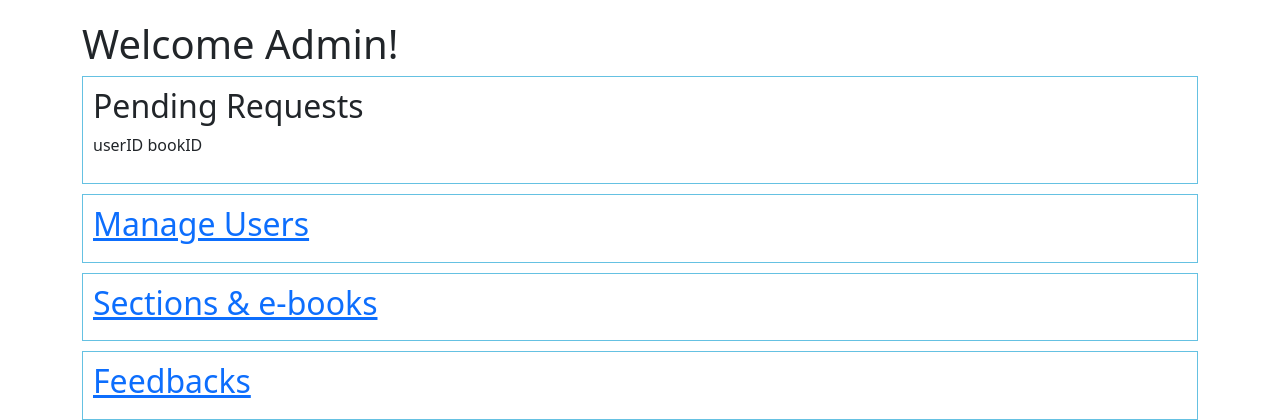
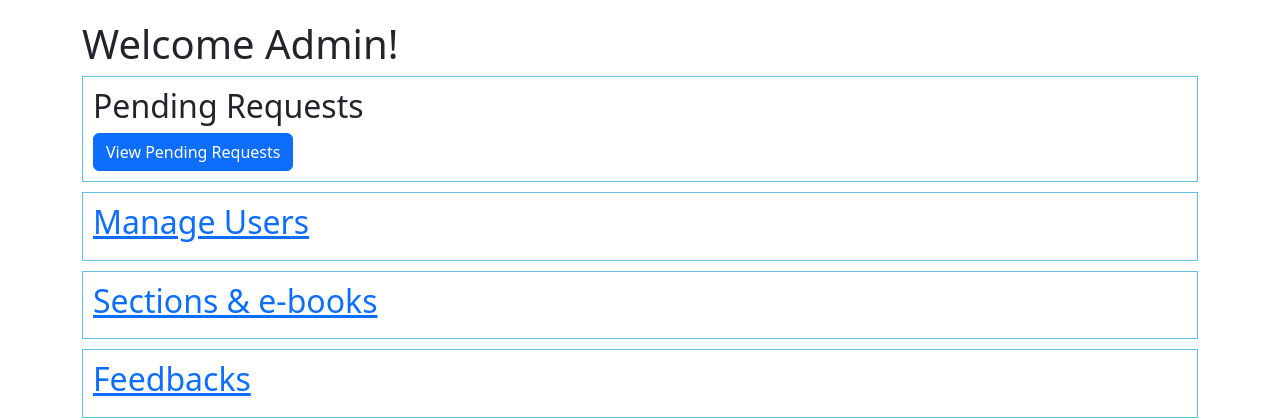
Before and after one commit to deepcosmos1/project, a Flask app: page /admin/1/1/issue in a window 1280 px wide. Shown: the top 420 px of the page. Run offline with Flask 3, Linux system fonts and the light colour scheme; tables that the repository leaves empty hold one stand-in row (values such as "Sample post"); data that the repository does not hold is empty.

Commit message:
refact: request model

```diff
--- a/app.py
+++ b/app.py
@@ -35,6 +35,7 @@
     ID = db.Column(db.Integer, primary_key=True)
     userID = db.Column(db.Integer, db.ForeignKey('User.ID'))
     bookID = db.Column(db.Integer, db.ForeignKey('Book.ID'))
+    status = db.Column(db.String(20))
 
 class Feedback(db.Model):
     __tablename__ = 'Feedback'
@@ -635,7 +636,7 @@
             return jsonify({'message': 'Book already requested by the user'})
 
         # Create a new request entry
-        new_request = Request(userID=user_id, bookID=book_id)
+        new_request = Request(userID=user_id, bookID=book_id, status = 'pending')
         db.session.add(new_request)
         db.session.commit()
 
@@ -646,15 +647,15 @@
 @app.route('/my_books/<uname>')
 def my_books(uname):
     # Fetch books issued to the user from the request table
-    user_id = User.query.filter_by(uname=uname)
+    user_query = User.query.filter_by(uname=uname).first()
+    user_id = user_query.ID
     user_requests = Request.query.filter_by(userID=user_id).all()
 
     if user_id is None:
         # Handle the case where user ID is not found in session, e.g., redirect to login
         return redirect(url_for('login'))  # Redirect to login page if user ID is not in session
 
-    # Fetch books issued to the user from the request table
-    user_requests = Request.query.filter_by(userID=user_id).all()
+    # Fetch books issued to the user from the request tabl
     book_ids = [req.bookID for req in user_requests]
 
     # Fetch book details for the issued books
@@ -673,3 +674,11 @@
     }
 
     return render_template('my_books.html', user_data=user_data)
+
+@app.route('/pending_requests')
+def view_pending_requests():
+    # Fetch pending requests data where status is not 'approved' or 'rejected'
+    pending_requests = Request.query.filter(Request.status.notin_(['approved', 'rejected'])).all()
+
+    # Render the pending requests template with the data
+    return render_template('pending_requests.html', requests=pending_requests)
--- a/templates/admin.html
+++ b/templates/admin.html
@@ -27,11 +27,7 @@
         <h1>Welcome Admin!</h1>
         <div class="box">
             <h2>Pending Requests</h2>
-            <p>userID            bookID</p>
-            {% for request in requests %}
-            <p>{{request.userID}}               {{request.bookID}}</p><a href="/admin/{{request.userID}}/{{request.bookID}}/issue">Issue</a>
-            <br>
-            {% endfor %}
+            <button class="btn btn-primary" onclick="viewPendingRequests()">View Pending Requests</button>
         </div>
         <div class="box">
             <h2><a href="/users" >Manage Users</a></h2>
@@ -51,5 +47,10 @@
         <button><a href="/logout">Log Out</a></button>
     </div>
     <script src="https://cdn.jsdelivr.net/npm/bootstrap@5.3.3/dist/js/bootstrap.bundle.min.js" integrity="sha384-YvpcrYf0tY3lHB60NNkmXc5s9fDVZLESaAA55NDzOxhy9GkcIdslK1eN7N6jIeHz" crossorigin="anonymous"></script>
+    <script>
+        function viewPendingRequests() {
+            window.location.href = "/pending_requests"; // Redirect to the route for pending requests
+        }
+    </script>
 </body>
 </html>
--- a/templates/my_books.html
+++ b/templates/my_books.html
@@ -7,7 +7,7 @@
     <!-- Add any CSS stylesheets or meta tags here -->
 </head>
 <body>
-    <h1>Welcome, {{ user.uname }}!</h1>
+    <h1>Welcome, {{ user_data.user.uname }}!</h1>
 
     <h2>Issued Books:</h2>
     <ul>
```
